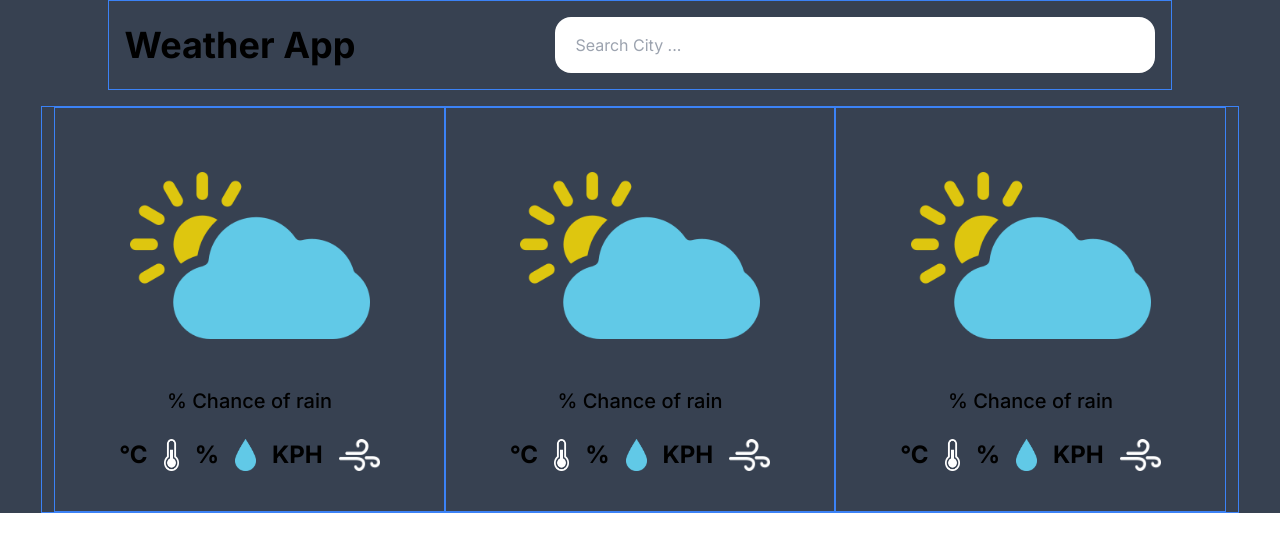
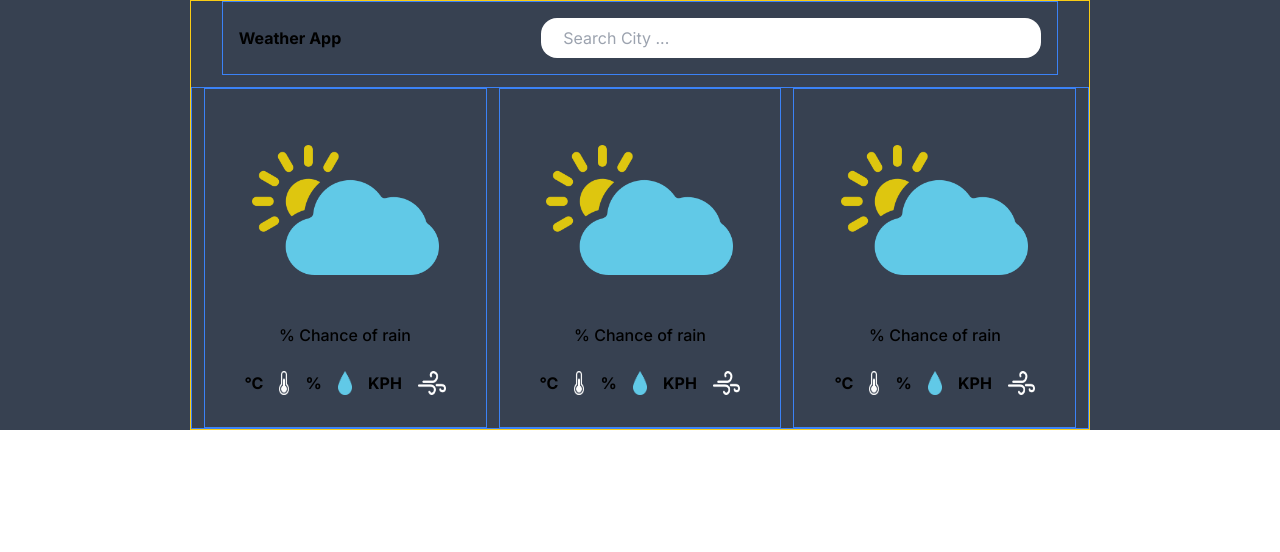
Before and after one commit to sephclt/weather-app-nextjs, a Next.js app: page / in a window 1280 px wide. Shown: the top 552 px of the page. Built offline with nearby package versions, Linux system fonts and the light colour scheme; no server answers.

Commit message:
fixed weather cards

```diff
--- a/src/components/containers/CardContainer.tsx
+++ b/src/components/containers/CardContainer.tsx
@@ -3,7 +3,7 @@ interface ICardContainerProps {
 }
 const CardContainer = ({ children }: ICardContainerProps) => {
   return (
-    <div className="w-full h-auto px-3 flex items-start border border-blue-500">
+    <div className="w-full h-auto px-3 flex items-start gap-3 border border-blue-500">
       {children}
     </div>
   );
--- a/src/components/containers/MainWrapper.tsx
+++ b/src/components/containers/MainWrapper.tsx
@@ -4,7 +4,7 @@ interface IMainWrapperProps {
 
 const MainWrapper = ({ children }: IMainWrapperProps) => {
   return (
-    <div className="max-w-wrapper h-auto flex flex-col justify-center items-center gap-4">
+    <div className="max-w-wrapper h-auto flex flex-col justify-center items-center gap-3 border border-yellow-400">
       {children}
     </div>
   );
--- a/src/components/ui/Card.tsx
+++ b/src/components/ui/Card.tsx
@@ -5,7 +5,7 @@ interface ICardProps {
 const Card = ({ children }: ICardProps) => {
   return (
     <div
-      className={`max-w-card px-16 py-10 flex flex-col justify-center items-center gap-6 border border-blue-500`}
+      className={`px-10 py-8 flex flex-col justify-center items-center gap-6 border border-blue-500`}
     >
       {children}
     </div>
--- a/src/components/ui/SearchBar.tsx
+++ b/src/components/ui/SearchBar.tsx
@@ -17,21 +17,12 @@ const SearchBar = ({ setCityName }: ISearchBarProps) => {
     <>
       <div className="flex items-center">
         <input
-          className="w-[37.5rem] px-5 py-4 rounded-2xl text-base outline-none"
+          className="w-[31.25rem] px-[1.375rem] py-2 rounded-2xl text-base outline-none"
           type="text"
           placeholder="Search City ..."
           onChange={(e) => setSearchText(e.target.value)}
           onBlur={() => setSearchText('')}
         />
-        {/* <button
-          className="bg-white hover:bg-gray-300 duration-100 rounded-2xl px-5 py-4"
-          onClick={() => setSearchText(inputText)}
-          onBlur={() => {
-            setCityList([]);
-          }}
-        >
-          <i className="fa-solid fa-magnifying-glass-location fa-xl"></i>
-        </button> */}
       </div>
       <div
         className={`${
--- a/src/pages/index.tsx
+++ b/src/pages/index.tsx
@@ -21,7 +21,7 @@ const App = () => {
   return (
     <>
       <HeaderContainer>
-        <h1 className="text-4xl font-bold">Weather App</h1>
+        <h1 className="text-base font-bold">Weather App</h1>
         <div className="relative">
           <SearchBar setCityName={setCityName} />
         </div>
@@ -29,125 +29,131 @@ const App = () => {
       <CardContainer>
         {/* First Card */}
         <Card>
-          <div className="flex gap-2">
-            <h1 className="font-bold text-xl">{weatherData?.location.name}</h1>
-            <h1 className="text-xl">
+          <div className="flex gap-1">
+            <h1 className="font-bold text-base">
+              {weatherData?.location.name}
+            </h1>
+            <h1 className="text-base">
               {weatherData?.forecast.forecastday[0].date}
             </h1>
           </div>
-          <Image src={cloudy} alt="Image of a Cloud" width={240} height={160} />
-          <h1 className="text-4xl font-bold">
+          <Image src={cloudy} alt="Image of a Cloud" width={187} height={124} />
+          <h1 className="text-2xl font-bold">
             {weatherData?.current.condition.text}
           </h1>
-          <p className="font-medium text-xl">
+          <p className="font-medium text-base">
             {weatherData?.forecast.forecastday[0].day.daily_chance_of_rain}%
             Chance of rain
           </p>
           <div className="flex gap-4">
-            <h1 className="text-2xl font-bold">
+            <h1 className="text-base font-bold">
               {weatherData?.current.temp_c}°C
             </h1>
             <Image
               src={thermo}
               alt="svg of thermostat"
-              width={15}
-              height={30}
+              width={10}
+              height={20}
             />
-            <h1 className="text-2xl font-bold">
+            <h1 className="text-base font-bold">
               {weatherData?.current.humidity}%
             </h1>
             <Image
               src={droplet}
               alt="svg of waterdrop"
-              width={21}
-              height={30}
+              width={14.35}
+              height={20}
             />
-            <h1 className="text-2xl font-bold">
+            <h1 className="text-base font-bold">
               {weatherData?.current.wind_kph} KPH
             </h1>
-            <Image src={wind} alt="svg of wind" width={41} height={30} />
+            <Image src={wind} alt="svg of wind" width={27.65} height={20} />
           </div>
         </Card>
         {/* Second Card */}
         <Card>
-          <div className="flex gap-2">
-            <h1 className="font-bold text-xl">{weatherData?.location.name}</h1>
-            <h1 className="text-xl">
+          <div className="flex gap-1">
+            <h1 className="font-bold text-base">
+              {weatherData?.location.name}
+            </h1>
+            <h1 className="text-base">
               {weatherData?.forecast.forecastday[0].date}
             </h1>
           </div>
-          <Image src={cloudy} alt="Image of a Cloud" width={240} height={160} />
-          <h1 className="text-4xl font-bold">
+          <Image src={cloudy} alt="Image of a Cloud" width={187} height={124} />
+          <h1 className="text-2xl font-bold">
             {weatherData?.current.condition.text}
           </h1>
-          <p className="font-medium text-xl">
+          <p className="font-medium text-base">
             {weatherData?.forecast.forecastday[0].day.daily_chance_of_rain}%
             Chance of rain
           </p>
           <div className="flex gap-4">
-            <h1 className="text-2xl font-bold">
+            <h1 className="text-base font-bold">
               {weatherData?.current.temp_c}°C
             </h1>
             <Image
               src={thermo}
               alt="svg of thermostat"
-              width={15}
-              height={30}
+              width={10}
+              height={20}
             />
-            <h1 className="text-2xl font-bold">
+            <h1 className="text-base font-bold">
               {weatherData?.current.humidity}%
             </h1>
             <Image
               src={droplet}
               alt="svg of waterdrop"
-              width={21}
-              height={30}
+              width={14.35}
+              height={20}
             />
-            <h1 className="text-2xl font-bold">
+            <h1 className="text-base font-bold">
               {weatherData?.current.wind_kph} KPH
             </h1>
-            <Image src={wind} alt="svg of wind" width={41} height={30} />
+            <Image src={wind} alt="svg of wind" width={27.65} height={20} />
           </div>
         </Card>
         {/* Third Card */}
         <Card>
-          <div className="flex gap-2">
-            <h1 className="font-bold text-xl">{weatherData?.location.name}</h1>
-            <h1 className="text-xl">
+          <div className="flex gap-1">
+            <h1 className="font-bold text-base">
+              {weatherData?.location.name}
+            </h1>
+            <h1 className="text-base">
               {weatherData?.forecast.forecastday[0].date}
             </h1>
           </div>
-          <Image src={cloudy} alt="Image of a Cloud" width={240} height={160} />
-          <h1 className="text-4xl font-bold">
+          <Image src={cloudy} alt="Image of a Cloud" width={187} height={124} />
+          <h1 className="text-2xl font-bold">
             {weatherData?.current.condition.text}
           </h1>
-          <p className="font-medium text-xl">
+          <p className="font-medium text-base">
             {weatherData?.forecast.forecastday[0].day.daily_chance_of_rain}%
             Chance of rain
           </p>
           <div className="flex gap-4">
-            <h1 className="text-2xl font-bold">
+            <h1 className="text-base font-bold">
               {weatherData?.current.temp_c}°C
             </h1>
             <Image
               src={thermo}
               alt="svg of thermostat"
-              width={15}
-              height={30}
+              width={10}
+              height={20}
             />
-            <h1 className="text-2xl font-bold">
+            <h1 className="text-base font-bold">
               {weatherData?.current.humidity}%
             </h1>
             <Image
               src={droplet}
               alt="svg of waterdrop"
-              width={21}
-              height={30}
+              width={14.35}
+              height={20}
             />
-            <h1 className="text-2xl font-bold">
+            <h1 className="text-base font-bold">
               {weatherData?.current.wind_kph} KPH
             </h1>
-            <Image src={wind} alt="svg of wind" width={41} height={30} />
+            <Image src={wind} alt="svg of wind" width={27.65} height={20} />
           </div>
         </Card>
       </CardContainer>
--- a/tailwind.config.js
+++ b/tailwind.config.js
@@ -6,8 +6,7 @@ module.exports = {
   theme: {
     extend: {
       maxWidth: {
-        wrapper: '1381px',
-        card: '502.99px',
+        wrapper: '1280px',
       },
       fontFamily: {
         sans: ['var(--font-inter)', ...fontFamily.sans],
```
